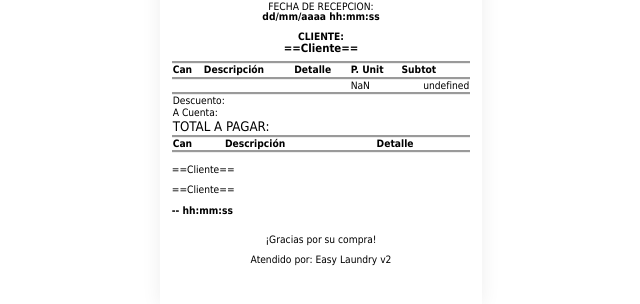
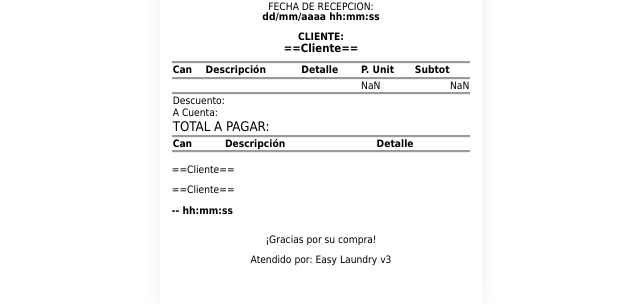
Before and after one commit to TickeVirtual/EasyLaundryHoteles, a plain HTML site: page index.html in a window 1280 px wide. Shown: the part 294-598 px from the top of the page, without its empty margins (319-959 px from the left). Drawn offline with Linux system fonts and the light colour scheme.

Commit message:
Update index.html

```diff
--- a/index.html
+++ b/index.html
@@ -251,7 +251,7 @@
                 cantidad: cantidades[id],
                 descripcion: descripciones[id],
                 detalle: detalle[id],
-                subtotal: subtotal[id],
+                subtotal: parseFloat(subtotal[id]).toFixed(2),
                 precio_unit: parseFloat(p_units[id]).toFixed(2),
             };
         });
@@ -361,7 +361,7 @@
         </div>
         <div class="footer">
             <p>¡Gracias por su compra!</p>
-            <p>Atendido por: Easy Laundry v2<span id="atendido"></span></p>
+            <p>Atendido por: Easy Laundry v3<span id="atendido"></span></p>
         </div>
     </div>
 
```
